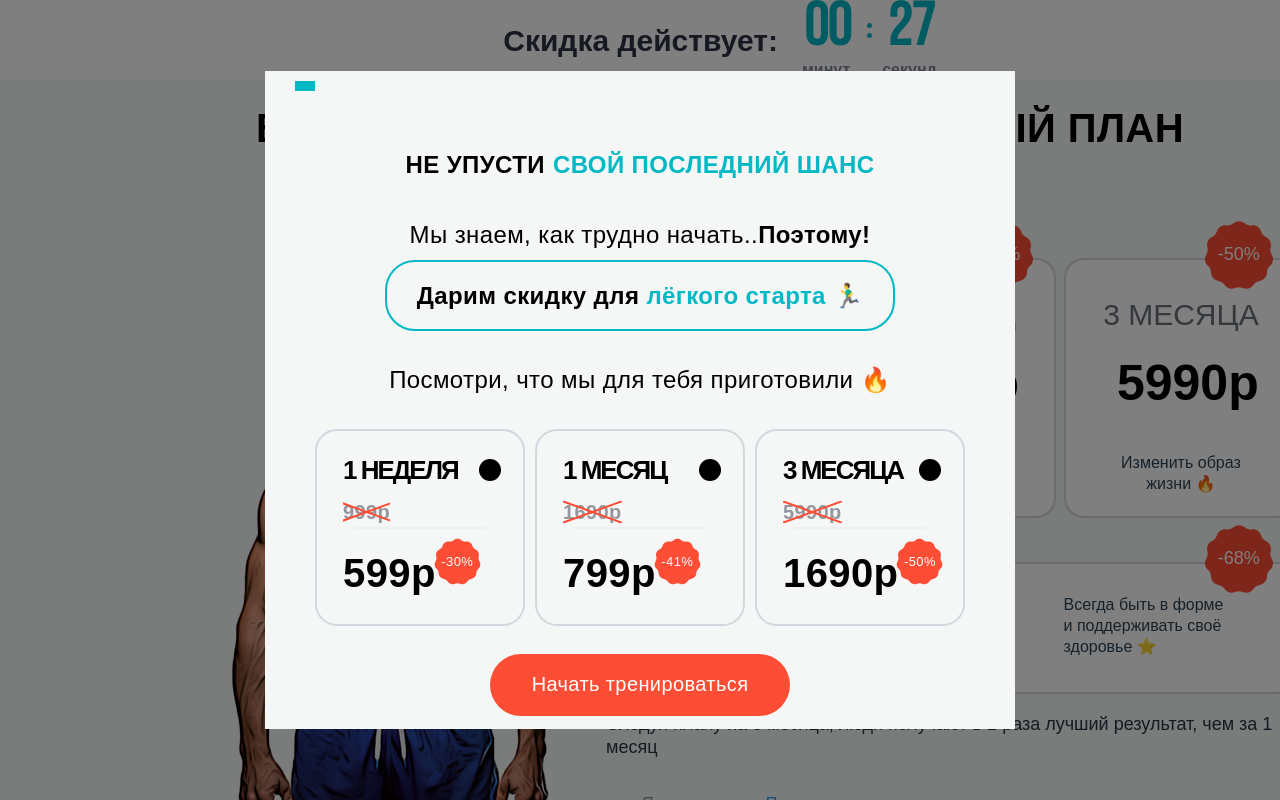
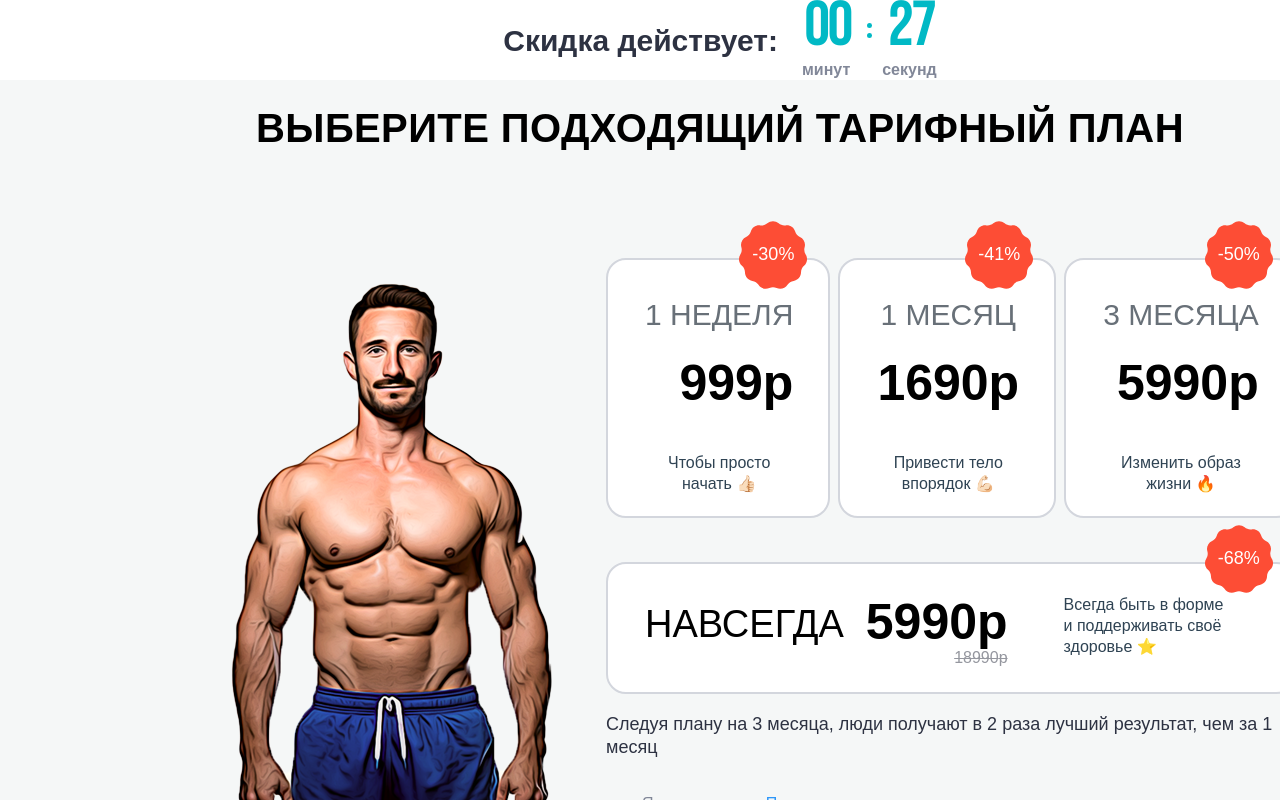
Before and after one commit to LenaRybinskova/sale_timer, a Next.js app: page / in a window 1280 px wide. Shown: the top 800 px of the page. Built offline with nearby package versions, Linux system fonts and the light colour scheme.

Commit message:
add local state select Item

```diff
--- a/src/app/page.tsx
+++ b/src/app/page.tsx
@@ -18,13 +18,18 @@ export default function Home() {
             setIsOpenModal(true);
         }
     }, [context.endTime]);
-console.log("Home данные слайсов:",MonthlyTariffs )
+
+    const hanldeCloseModal = (isOpen: boolean) => {
+        console.log("КРЕСТИК?")
+        setIsOpenModal(isOpen)
+    }
+
     return (
         <>
             <Main/>
 
-            <Portal isOpen={true} onClose={() => setIsOpenModal(false)} backdropClass="bg-black/50">
-                <Popup items={MonthlyTariffs}/>
+            <Portal isOpen={isOpenModal} onClose={() => setIsOpenModal(false)} backdropClass="bg-black/50">
+                <Popup items={MonthlyTariffs} callbackClose={hanldeCloseModal}/>
             </Portal>
         </>
     );
--- a/src/common/components/Button.tsx
+++ b/src/common/components/Button.tsx
@@ -3,6 +3,7 @@
 type Props = {
     label: string,
     className?:string
+
 }
 
 export default function Button({label, className}: Props) {
--- a/src/common/components/ItemDiscount.tsx
+++ b/src/common/components/ItemDiscount.tsx
@@ -3,21 +3,26 @@ import SaleLabelSVG from '../../../public/assets/icons/SaleLabelSVG';
 
 type Ptops = {
     className?: string
-    selected?: boolean;
     name?: string
     discountMinPrice?: number
     discountPercentage?: number
     price?: number
     text?: string
+    id:string
+    selected:boolean
+    callbackSelect:(id:string)=>void
 }
 
-export default function ItemDiscount({className, selected = false, name, discountMinPrice, discountPercentage, price}: Ptops) {
+export default function ItemDiscount({className, selected = false, name, discountMinPrice, discountPercentage, price, id, callbackSelect}: Ptops) {
 
     return (
-        <div className={'flex flex-col items-start w-[210px] h-[197px] justify-start border-[2px] border-border rounded-[22px] pt-[26px] pr-[22px] pb-[20px] pl-[26px] gap-[30px]  hover:bg-background-card hover:border-secondary cursor-pointer relative before:content-[""] before:absolute before:top-1/2 before:left-0 before:right-0 before:w-[134px] before:h-px before:bg-br before:-translate-y-1/2 before:mx-auto'}>
+        <div className={`flex flex-col items-start w-[210px] h-[197px] justify-start border-[2px] border-border rounded-[22px] pt-[26px] pr-[22px] pb-[20px] pl-[26px] gap-[30px]  hover:bg-background-card hover:border-secondary cursor-pointer relative before:content-[""] before:absolute before:top-1/2 before:left-0 before:right-0 before:w-[134px] before:h-px before:bg-br before:-translate-y-1/2 before:mx-auto
+        ${selected
+            ? 'border-secondary bg-background-card'
+            : 'border-border hover:bg-background-card hover:border-secondary'
+        }`} onClick={()=>callbackSelect(id)}>
 
             <div className={'flex flex-col w-full justify-center items-start gap-[18px]'}>
-
                 <div className={'flex items-center justify-between w-full font-normal text-[26px] leading-[100%]'}>
                     <h3 className={'font-family-second font-bold  text-[26px] leading-[100%] uppercase tracking-[-2px]'}>
                         {name}
--- a/src/common/components/Popup.tsx
+++ b/src/common/components/Popup.tsx
@@ -2,16 +2,28 @@
 import {MonthlyTariffType} from '@/store/tariffsSlice';
 import ItemDiscount from '@/common/components/ItemDiscount';
 import Button from '@/common/components/Button';
+import CloseSVG from '../../../public/assets/icons/CloseSVG';
+import {useState} from 'react';
 
 type Props = {
     items: MonthlyTariffType[]
+    callbackClose: (isOpen: boolean) => void
 }
 
-export default function Popup({items}: Props) {
+export default function Popup({items, callbackClose}: Props) {
+    const [itemId, setItemId] = useState<string | null>(null);
+
+    const selectItemHandle = (itemId: string) => {
+        setItemId(itemId)
+    }
     return (
-        <div className={'flex flex-col justify-center items-center w-[750px] h-[658px] bg-background-primary px-[37px] pt-[61px] relative before:content-[\'горящее_предложение\'] before:absolute before:top-[15px] before:left-[30px] before:transform before:-translate-y-1/2 before:bg-secondary before:pt-[4px] before:px-[10px] before:pb-[6px] before:text-foreground-secondary font-medium text-base leading-[1.3] tracking-wide'}>
+        <div className={'flex flex-col justify-center items-center w-[750px] h-[658px] bg-background-primary px-[37px]  relative before:content-[\'горящее_предложение\'] before:absolute before:top-[15px] before:left-[30px] before:transform before:-translate-y-1/2 before:bg-secondary before:pt-[4px] before:px-[10px] before:pb-[6px] before:text-foreground-secondary font-medium text-base leading-[1.3] tracking-wide'}>
 
-            <h3 className={'font-bold text-2xl leading-relaxed uppercase font-family-third flex gap-2 mb-[35px]'}>
+            <div className="absolute top-[25px] right-[25px] cursor-pointer" onClick={() => callbackClose(false)}>
+                <CloseSVG className="w-6 h-6"/>
+            </div>
+
+            <h3 className={'font-bold text-2xl leading-relaxed uppercase font-family-third flex gap-2 mb-[32px]'}>
                 <span>Не упусти</span>
                 <span className="text-secondary">свой последний шанс</span>
             </h3>
@@ -34,11 +46,14 @@ export default function Popup({items}: Props) {
                 </h4>
                 <div className={'flex justify-center items-center gap-[10px]'}>
                     {items.map(item =>
-                        <ItemDiscount name={item.type} key={item.id} discountPercentage={item.discountPercentage} discountMinPrice={item.discountMinPrice} price={item.price}/>)}
+                        <ItemDiscount id={item.id} name={item.type} key={item.id} discountPercentage={item.discountPercentage} discountMinPrice={item.discountMinPrice} price={item.price} selected={itemId === item.id} callbackSelect={() => selectItemHandle(item.id)}/>)}
                 </div>
             </div>
 
-            <Button label={'Начать тренироваться'} className={' font-[500] text-[20px] leading-[100%]'}/>
+            <div onClick={() => callbackClose(false)}>
+                <Button label={'Начать тренироваться'} className={' font-[500] text-[20px] leading-[100%]'}/>
+            </div>
+
         </div>
     );
 }
```
